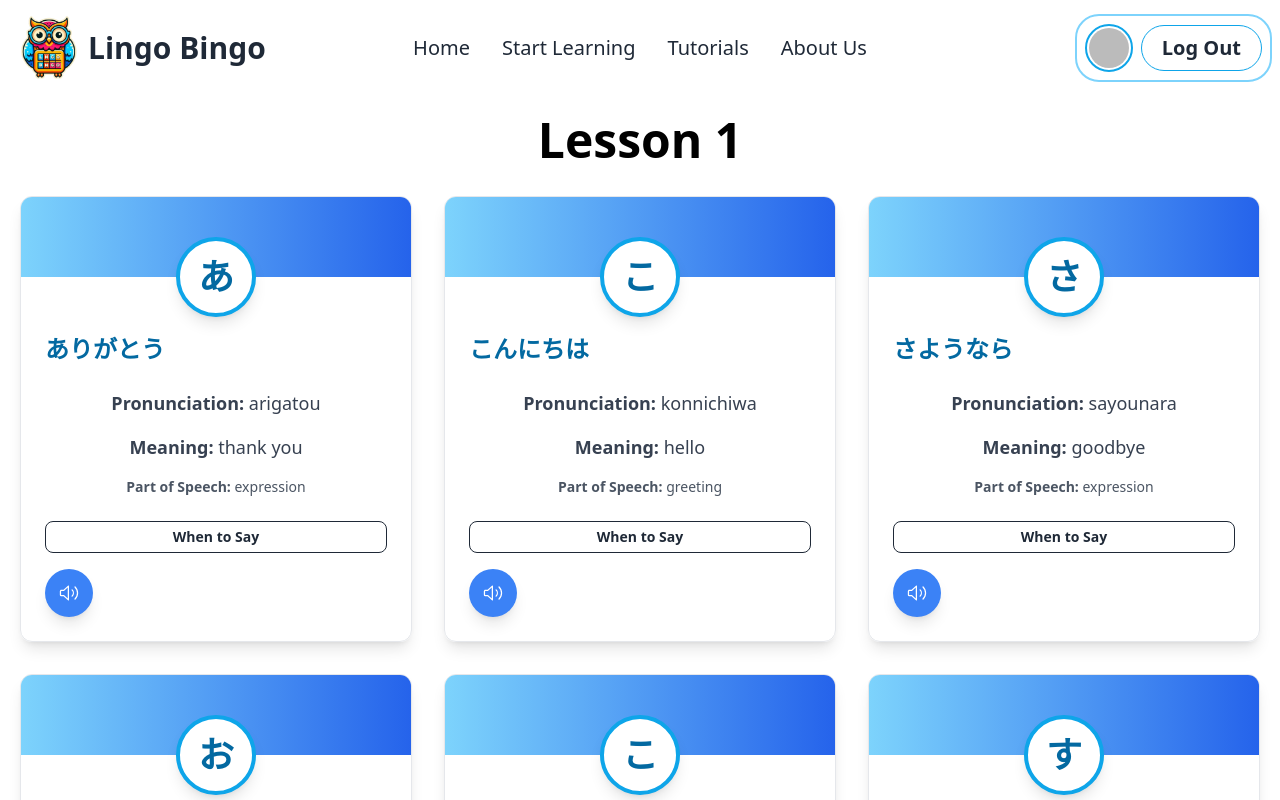
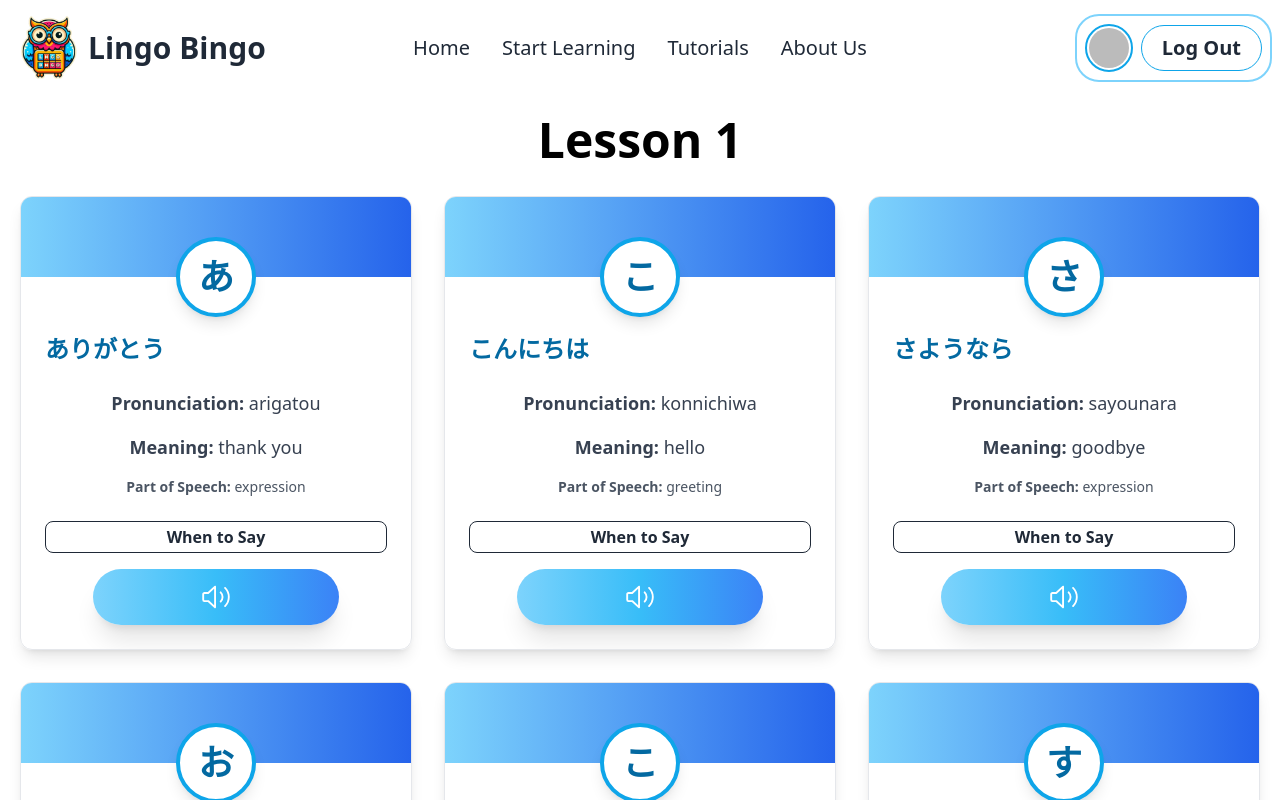
Before and after one commit to Siam-66/Lingo-Bingo-A-9, a React (Vite) app: page /japans/1 in a window 1280 px wide. Shown: the top 800 px of the page. Built offline with nearby package versions, Linux system fonts and the light colour scheme; no server answers; sample sign-in values are in the browser's storage.

Commit message:
done maybe!

```diff
--- a/src/Component/Japans/JapanLesson.jsx
+++ b/src/Component/Japans/JapanLesson.jsx
@@ -33,7 +33,7 @@ const JapanLesson = () => {
         {currentLesson?.data.map((wordData) => (
           <div
             key={wordData.japanId}
-            className={`card shadow-lg rounded-xl border hover:shadow-2xl transform hover:scale-105 transition-all duration-300 overflow-hidden`}
+            className={`card shadow-lg rounded-xl border hover:shadow-2xl transform  transition-all duration-300 overflow-hidden`}
           >
             <div className="relative">
 
@@ -60,18 +60,22 @@ const JapanLesson = () => {
                 <span className="font-semibold">Part of Speech:</span> {wordData.part_of_speech}
               </p>
               <button
-                className="btn btn-outline btn-sm hover:bg-gradient-to-r from-sky-300 via-sky-400 to-blue-500 hover:border-white mt-2"
+                className="btn btn-outline btn-sm hover:bg-gradient-to-r from-sky-300 via-sky-400 to-blue-500 hover:border-white mt-2 text-base"
                 onClick={() => setModalData(wordData)}
               >
                 When to Say
               </button>
-              <button
-                className="inline-flex items-center justify-center w-12 h-12 rounded-full bg-blue-500 hover:bg-gradient-to-r from-sky-300 via-sky-400 to-blue-5000 text-white shadow-lg focus:outline-none transition-all hover:scale-110 mt-2"
-                onClick={() => pronounceWord(wordData.word)}
-                aria-label="Pronounce word"
-              >
-                <GoUnmute className="text-xl" />
+              <div className="px-12">
+               <div className=" bg-gradient-to-r py-1 from-sky-300 via-sky-400 to-blue-500 text-white focus:outline-none transition-all hover:scale-110 mt-2 rounded-full shadow-xl" onClick={() => pronounceWord(wordData.word)}
+                aria-label="Pronounce word">
+                <button
+                className="inline-flex items-center justify-center w-12 h-12 ">
+                <GoUnmute className="text-3xl" />
               </button>
+              </div>
+              </div>
+
+
             </div>
           </div>
         ))}
```
